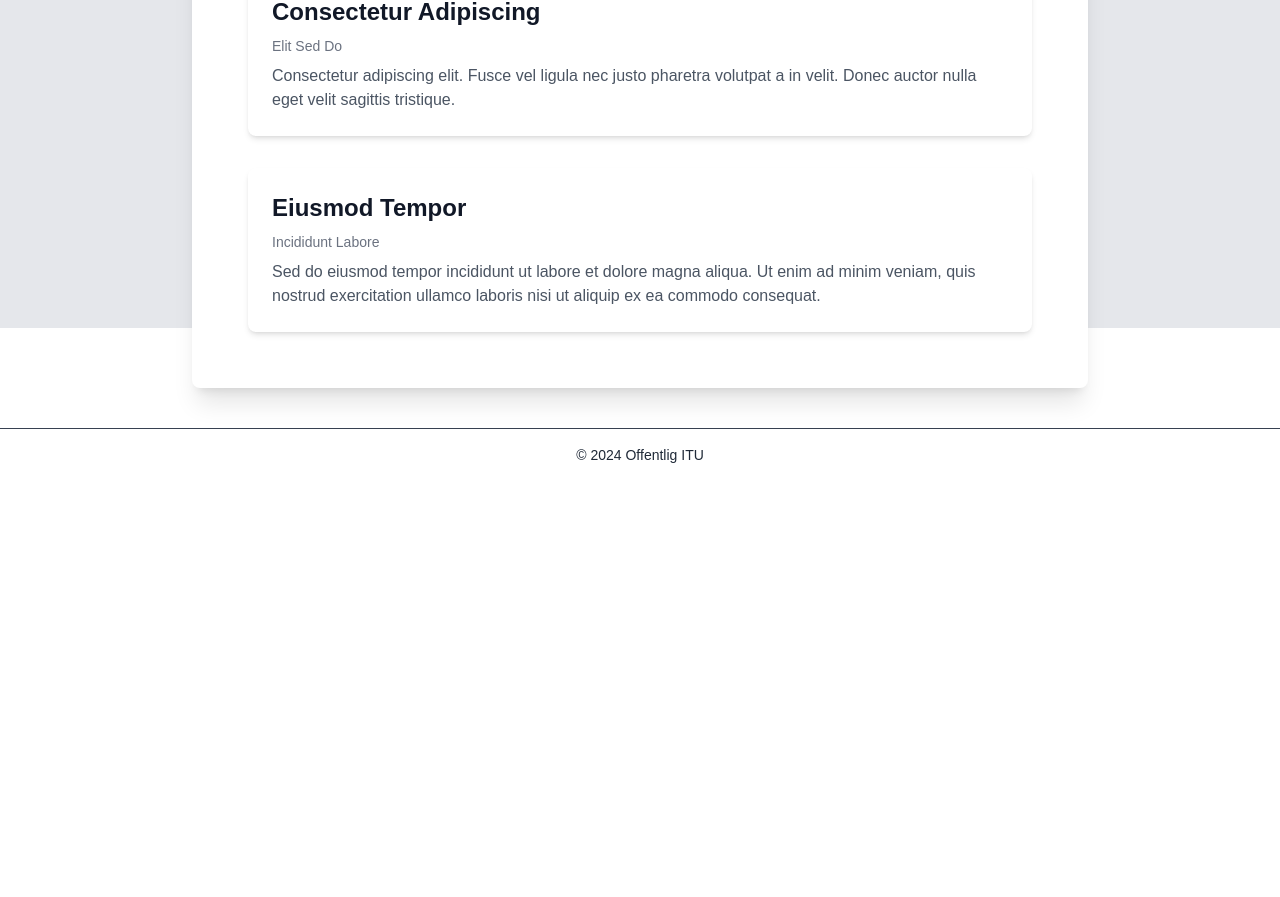
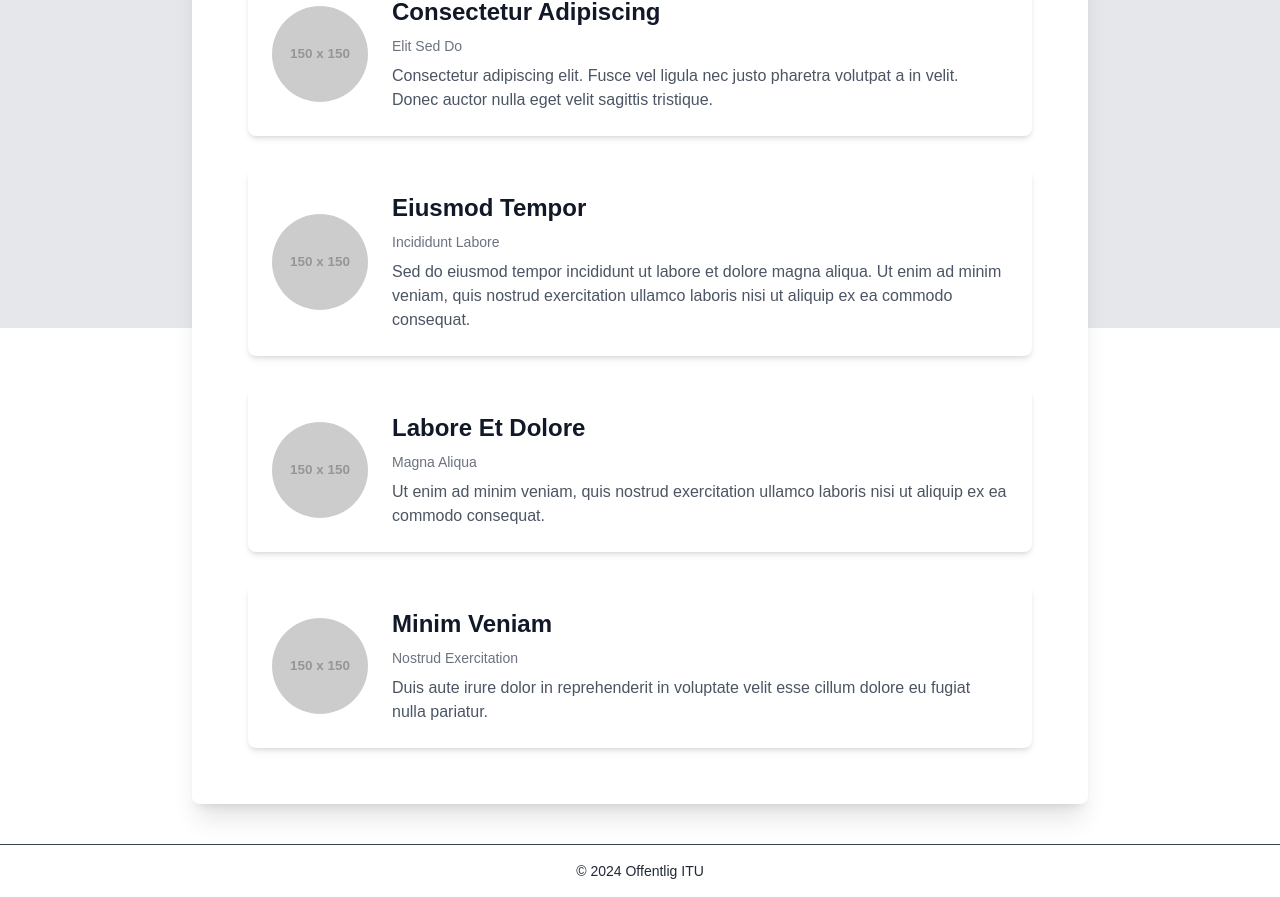
Before and after one commit to offentlig-itu/offentlig-itu.no, a Next.js app: page /medlemmer/1 in a window 1280 px wide. Shown: the part 472-1369 px from the top of the page. Before the commit the page ends 953 px from the top, so only its background shows below. Built offline with nearby package versions, Linux system fonts and the light colour scheme.

Commit message:
simplifiset koden

```diff
--- a/src/app/medlemmer/[slug]/page.tsx
+++ b/src/app/medlemmer/[slug]/page.tsx
@@ -1,3 +1,4 @@
+
 "use client";
 
 import React from 'react';
@@ -8,16 +9,31 @@ const MembersPage = () => {
       name: "Lorem Ipsum",
       role: "Dolor Sit Amet",
       bio: "Lorem ipsum dolor sit amet, consectetur adipiscing elit. Quisque commodo, urna id facilisis posuere, sapien enim luctus purus, nec pharetra lorem quam vel lorem.",
+      imageUrl: "https://via.placeholder.com/150",
     },
     {
       name: "Consectetur Adipiscing",
       role: "Elit Sed Do",
       bio: "Consectetur adipiscing elit. Fusce vel ligula nec justo pharetra volutpat a in velit. Donec auctor nulla eget velit sagittis tristique.",
+      imageUrl: "https://via.placeholder.com/150",
     },
     {
       name: "Eiusmod Tempor",
       role: "Incididunt Labore",
       bio: "Sed do eiusmod tempor incididunt ut labore et dolore magna aliqua. Ut enim ad minim veniam, quis nostrud exercitation ullamco laboris nisi ut aliquip ex ea commodo consequat.",
+      imageUrl: "https://via.placeholder.com/150",
+    },
+    {
+      name: "Labore Et Dolore",
+      role: "Magna Aliqua",
+      bio: "Ut enim ad minim veniam, quis nostrud exercitation ullamco laboris nisi ut aliquip ex ea commodo consequat.",
+      imageUrl: "https://via.placeholder.com/150",
+    },
+    {
+      name: "Minim Veniam",
+      role: "Nostrud Exercitation",
+      bio: "Duis aute irure dolor in reprehenderit in voluptate velit esse cillum dolore eu fugiat nulla pariatur.",
+      imageUrl: "https://via.placeholder.com/150",
     },
   ];
 
@@ -26,10 +42,17 @@ const MembersPage = () => {
       <h1 className="text-4xl font-bold mb-8">Medlemmer</h1>
       <ul className="space-y-8">
         {members.map((member, index) => (
-          <li key={index} className="bg-white p-6 rounded-lg shadow-md">
-            <h2 className="text-2xl font-semibold text-gray-900 mb-2">{member.name}</h2>
-            <p className="text-sm text-gray-500 mb-2">{member.role}</p>
-            <p className="text-gray-600">{member.bio}</p>
+          <li key={index} className="bg-white p-6 rounded-lg shadow-md flex items-center space-x-6">
+            <img
+              src={member.imageUrl}
+              alt={member.name}
+              className="w-24 h-24 rounded-full object-cover"
+            />
+            <div>
+              <h2 className="text-2xl font-semibold text-gray-900 mb-2">{member.name}</h2>
+              <p className="text-sm text-gray-500 mb-2">{member.role}</p>
+              <p className="text-gray-600">{member.bio}</p>
+            </div>
           </li>
         ))}
       </ul>
```
